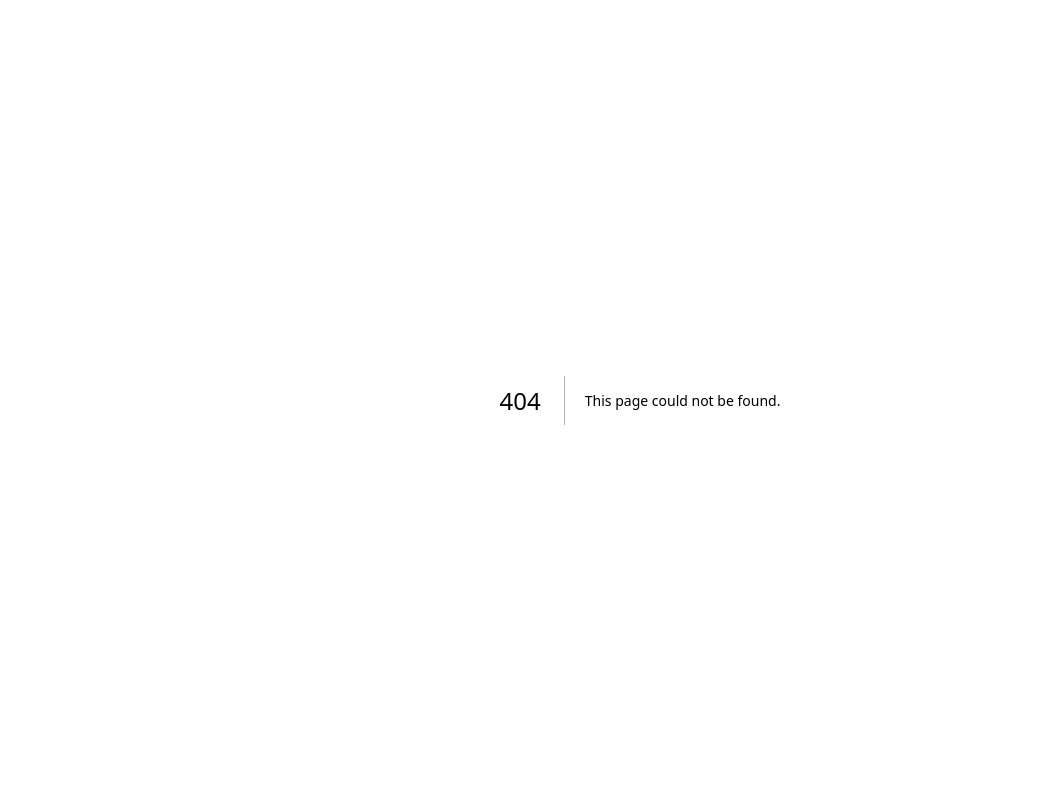
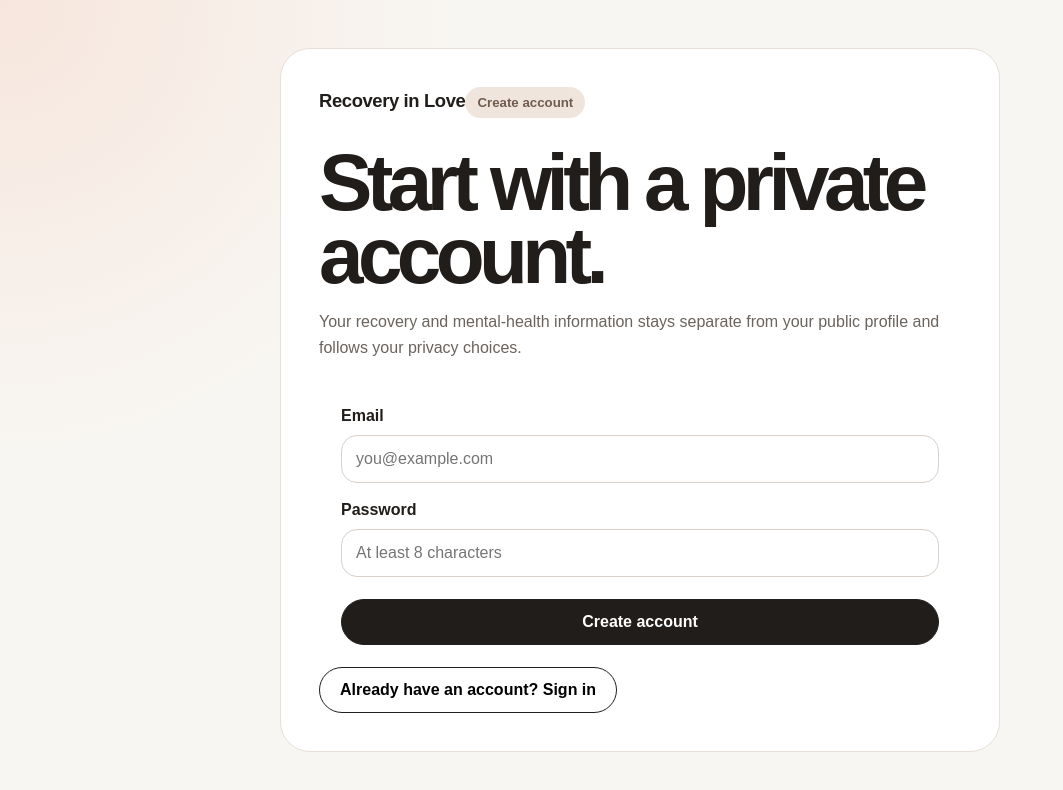
Before and after one commit to vgudupal27/RECOVERY-IN-LOVE, a Next.js app: page /auth in a window 1280 px wide. Before the commit this address had no page. Shown: the top 790 px of the page, without its empty margins (0-1063 px from the left). Built offline with nearby package versions, Linux system fonts and the light colour scheme; no server answers.

Commit message:
Add Supabase authentication page

```diff
--- /dev/null
+++ b/src/app/auth/page.tsx
@@ -0,0 +1,94 @@
+"use client";
+
+import Link from "next/link";
+import { FormEvent, useState } from "react";
+import { createClient } from "@/lib/supabase/client";
+
+export default function AuthPage() {
+  const supabase = createClient();
+  const [mode, setMode] = useState<"signin" | "signup">("signup");
+  const [email, setEmail] = useState("");
+  const [password, setPassword] = useState("");
+  const [message, setMessage] = useState("");
+  const [busy, setBusy] = useState(false);
+
+  async function submit(event: FormEvent) {
+    event.preventDefault();
+    setBusy(true);
+    setMessage("");
+
+    if (mode === "signup") {
+      const { error } = await supabase.auth.signUp({
+        email,
+        password,
+        options: {
+          emailRedirectTo:
+            typeof window !== "undefined"
+              ? `${window.location.origin}/onboarding`
+              : undefined,
+        },
+      });
+
+      setMessage(
+        error
+          ? error.message
+          : "Account created. Check your email if confirmation is enabled."
+      );
+    } else {
+      const { error } = await supabase.auth.signInWithPassword({ email, password });
+      setMessage(error ? error.message : "Signed in successfully.");
+      if (!error) window.location.href = "/discover";
+    }
+
+    setBusy(false);
+  }
+
+  return (
+    <main className="onboardingShell">
+      <section className="onboardingPanel">
+        <Link href="/" className="brand">Recovery in Love</Link>
+        <div className="eyebrow">{mode === "signup" ? "Create account" : "Welcome back"}</div>
+        <h1>{mode === "signup" ? "Start with a private account." : "Sign in."}</h1>
+        <p className="sectionIntro">
+          Your recovery and mental-health information stays separate from your public profile and follows your privacy choices.
+        </p>
+
+        <form className="formCard authCard" onSubmit={submit}>
+          <label>Email</label>
+          <input
+            type="email"
+            required
+            autoComplete="email"
+            value={email}
+            onChange={(e) => setEmail(e.target.value)}
+            placeholder="you@example.com"
+          />
+
+          <label>Password</label>
+          <input
+            type="password"
+            required
+            minLength={8}
+            autoComplete={mode === "signup" ? "new-password" : "current-password"}
+            value={password}
+            onChange={(e) => setPassword(e.target.value)}
+            placeholder="At least 8 characters"
+          />
+
+          <button className="primaryButton formButton" disabled={busy}>
+            {busy ? "Working..." : mode === "signup" ? "Create account" : "Sign in"}
+          </button>
+
+          {message && <p className="statusText">{message}</p>}
+        </form>
+
+        <button
+          className="secondaryButton authSwitch"
+          onClick={() => setMode(mode === "signup" ? "signin" : "signup")}
+        >
+          {mode === "signup" ? "Already have an account? Sign in" : "Need an account? Sign up"}
+        </button>
+      </section>
+    </main>
+  );
+}
```
